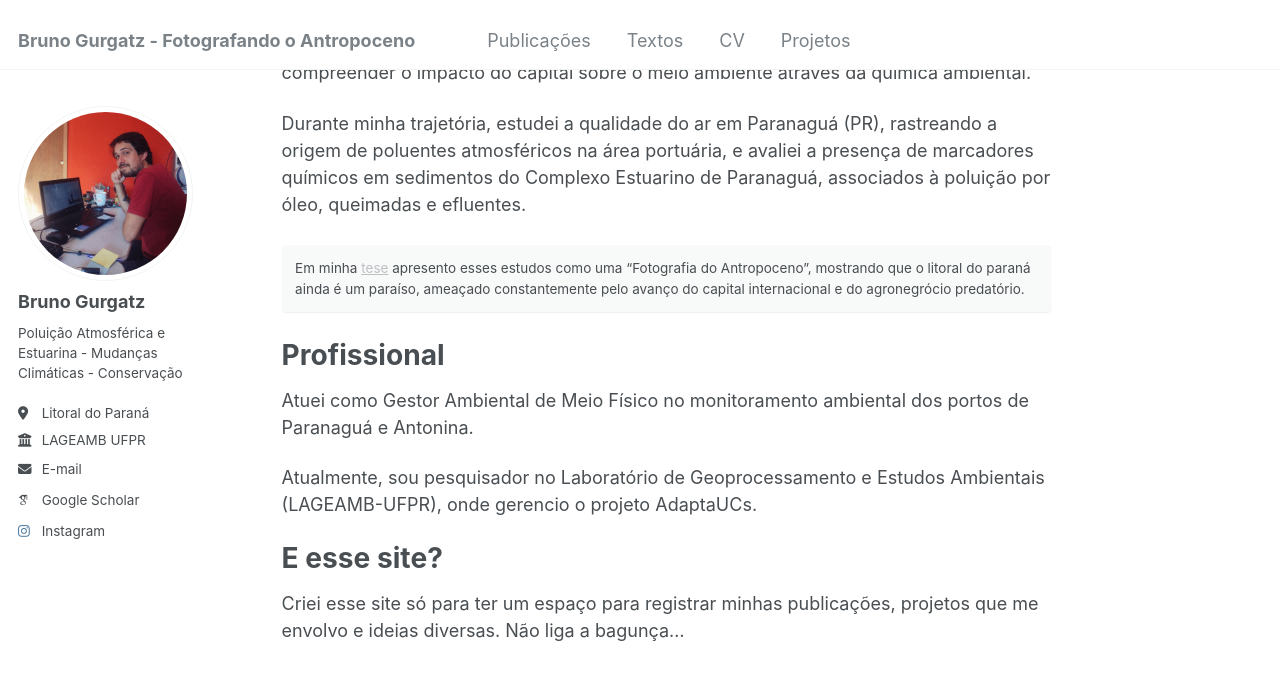
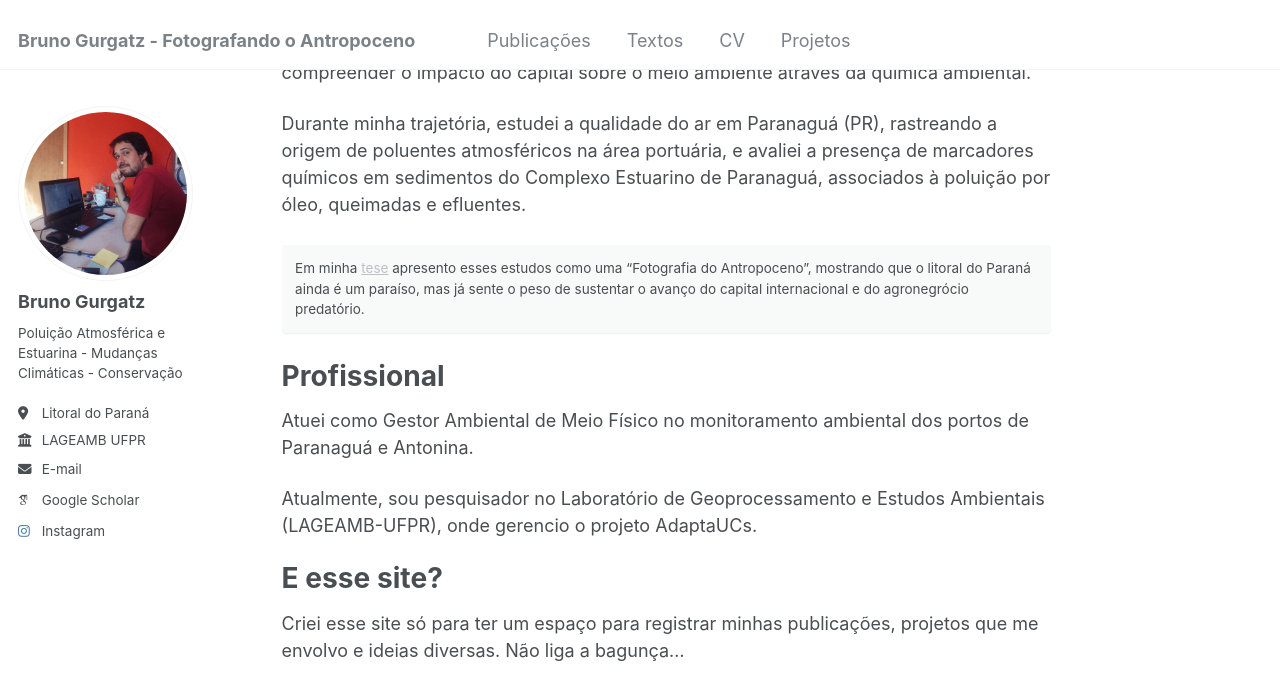
Before and after one commit to brunogurgatz/brunogurgatz.github.io, a Jekyll site: the page built from _pages/about.md, in a window 1280 px wide and 900 px high, scrolled down 348 px. Shown: the top 700 px of the window. Built offline with Jekyll 4.4.1, drawn with Linux system fonts in a browser that asks for light colours; some web fonts are replaced.

Commit message:
Update about.md

```diff
--- a/_pages/about.md
+++ b/_pages/about.md
@@ -17,7 +17,7 @@ Sou apaixonado pelo litoral paranaense, e minha produção acadêmica está volt
 
 Durante minha trajetória, estudei a qualidade do ar em Paranaguá (PR), rastreando a origem de poluentes atmosféricos na área portuária, e avaliei a presença de marcadores químicos em sedimentos do Complexo Estuarino de Paranaguá, associados à poluição por óleo, queimadas e efluentes.
 
-Em minha [tese](https://acervodigital.ufpr.br/xmlui/handle/1884/86567) apresento esses estudos como uma "Fotografia do Antropoceno", mostrando que o litoral do paraná ainda é um paraíso, ameaçado constantemente pelo avanço do capital internacional e do agronegrócio predatório.
+Em minha [tese](https://acervodigital.ufpr.br/xmlui/handle/1884/86567) apresento esses estudos como uma "Fotografia do Antropoceno", mostrando que o litoral do Paraná ainda é um paraíso, mas já sente o peso de sustentar o avanço do capital internacional e do agronegrócio predatório.
 {: .notice}
 
 
```
